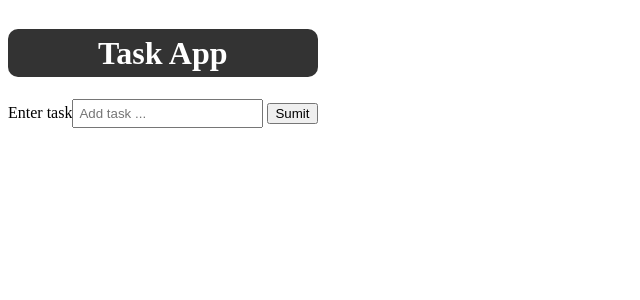
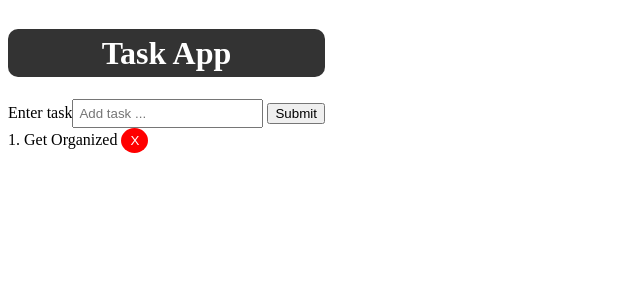
Before and after one commit to SalamanderCtesiphon/react-app-todo-application, a React (Create React App) app: page / in a window 1280 px wide. Shown: the top 300 px of the page, without its empty margins (0-640 px from the left). Built offline with nearby package versions, Linux system fonts and the light colour scheme.

Commit message:
trying to get the numbers to return I wish that i really could understand why this is not working

```diff
--- a/src/App.js
+++ b/src/App.js
@@ -10,8 +10,16 @@ class App extends Component {
     super(props);
 
     this.state = {
-      tasks: []
+      tasks: [
+        {
+          number: 1,
+          id: uniqid(),
+          title: 'Get Organized'
+        }
+      ]
     }
+    this.delTask = this.delTask.bind(this);
+    this.addTask = this.addTask.bind(this);
   }
 
 
--- a/src/components/AddTask.jsx
+++ b/src/components/AddTask.jsx
@@ -8,6 +8,9 @@ export class AddTask extends Component {
       title: '',
       task: ''
     }
+
+    this.onSubmit = this.onSubmit.bind(this);
+    this.onChange = this.onChange.bind(this);
 
   }
 
@@ -23,7 +26,7 @@ export class AddTask extends Component {
     this.setState({
         number: this.state.task.number + 1,
         title: e.target.value,
-        id: this.state.task.id,
+        id: this.state.task.id
     })
   }
 
@@ -42,7 +45,7 @@ export class AddTask extends Component {
           /> {''}
           <input
             type="submit"
-            value="Sumit"
+            value="Submit"
             className='btn'
             style={{flex: '1'}}
           />
--- a/src/components/TaskItem.jsx
+++ b/src/components/TaskItem.jsx
@@ -1,6 +1,10 @@
 import React, { Component } from 'react'
 
 export class TaskItem extends Component {
+  constructor(props) {
+    super(props);
+  }
+
   render() {
     const { id, title, number } = this.props.task;
     return (
--- a/src/components/Tasks.jsx
+++ b/src/components/Tasks.jsx
@@ -2,6 +2,9 @@ import React, { Component } from 'react'
 import TaskItem from './TaskItem';
 
 export class Tasks extends Component {
+  constructor(props) {
+    super(props);
+  }
   render() {
     return this.props.tasks.map((task) => (
         <TaskItem key={task.id} task={task}
```
